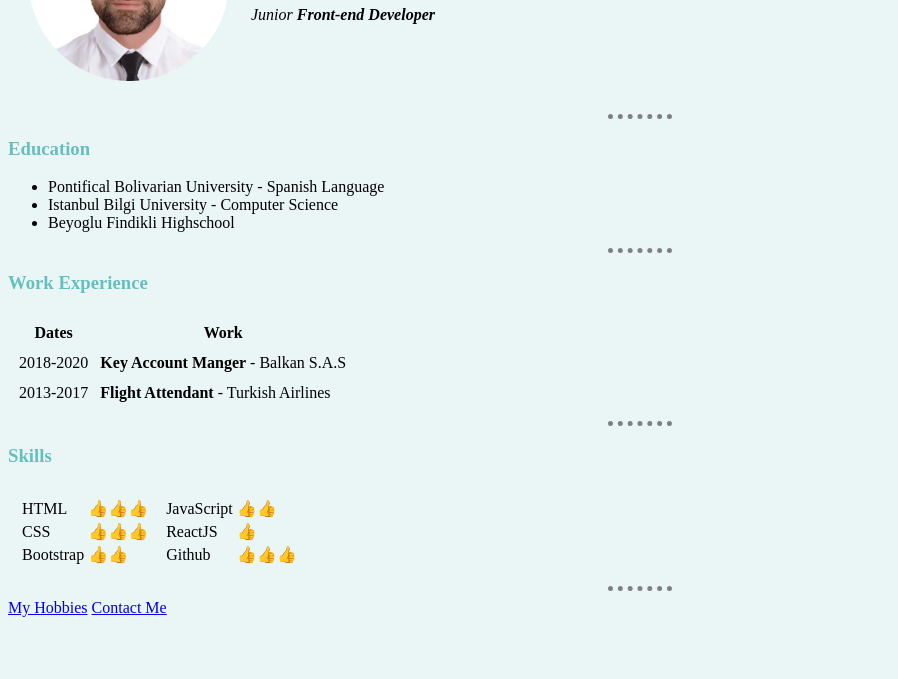
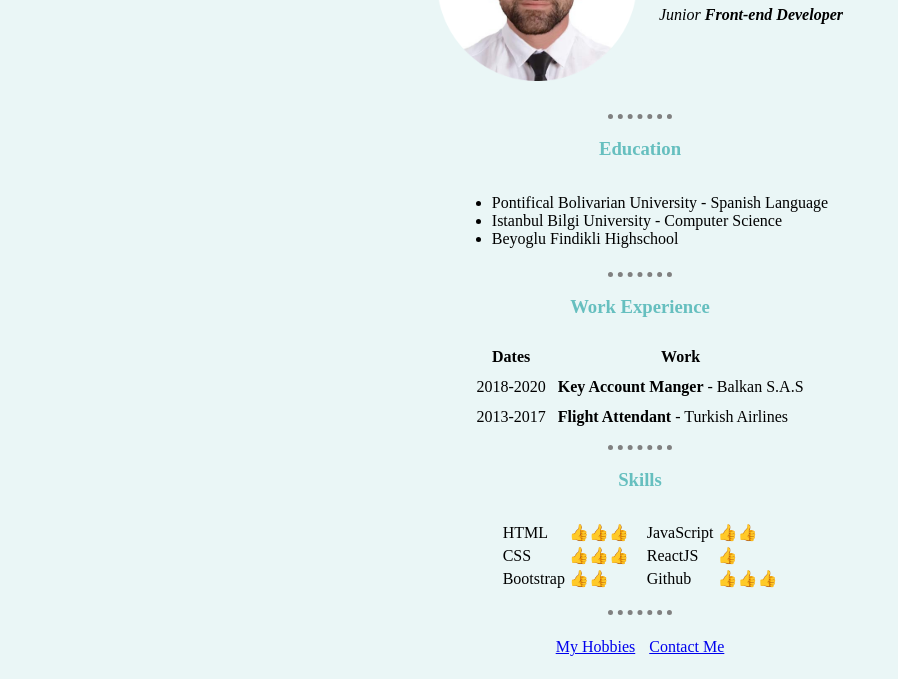
Before and after one commit to theakinkavak/cv, a plain HTML site: page index.html in a window 1280 px wide. Shown: the part 148-827 px from the top of the page, without its empty margins (0-898 px from the left). Before the commit the page ends 800 px from the top, so only its background shows below. Drawn offline with Linux system fonts and the light colour scheme.

Commit message:
Center all elements

```diff
--- a/index.html
+++ b/index.html
@@ -30,11 +30,13 @@
     </table>
     <hr />
     <h3>Education</h3>
-    <ul>
-      <li>Pontifical Bolivarian University - Spanish Language</li>
-      <li>Istanbul Bilgi University - Computer Science</li>
-      <li>Beyoglu Findikli Highschool</li>
-    </ul>
+    <div class="education-div">
+      <ul>
+        <li>Pontifical Bolivarian University - Spanish Language</li>
+        <li>Istanbul Bilgi University - Computer Science</li>
+        <li>Beyoglu Findikli Highschool</li>
+      </ul>
+    </div>
     <hr />
     <h3>Work Experience</h3>
     <table cellspacing="10">
@@ -89,9 +91,11 @@
         </td>
       </tr>
     </table>
+    <hr />
+    <div class="bottom-div">
+      <a class="hobbies" href="hobbies.html" target="_blank">My Hobbies</a>
+      <a class="contact-me" href="contact-me.html" target="_blank">Contact Me</a>
+    </div>
 
-    <hr />
-    <a href="hobbies.html" target="_blank">My Hobbies</a>
-    <a href="contact-me.html" target="_blank">Contact Me</a>
   </body>
 </html>
--- a/style.css
+++ b/style.css
@@ -11,4 +11,27 @@ hr {
 
 h1, h3 {
     color: #66bfbf;
+    text-align: center;
 }
+
+table {
+  margin: auto;
+}
+
+.education-div, ol {
+  display: table;
+  margin: 0 auto;
+}
+
+.bottom-div {
+  text-align: center;
+  padding: 15px;
+}
+
+.hobbies, .contact-me {
+  margin: 5px
+}
+
+.details {
+  text-align: center;
+}
```
Also changed, not shown: contact-me.html (+8 -2 lines).
